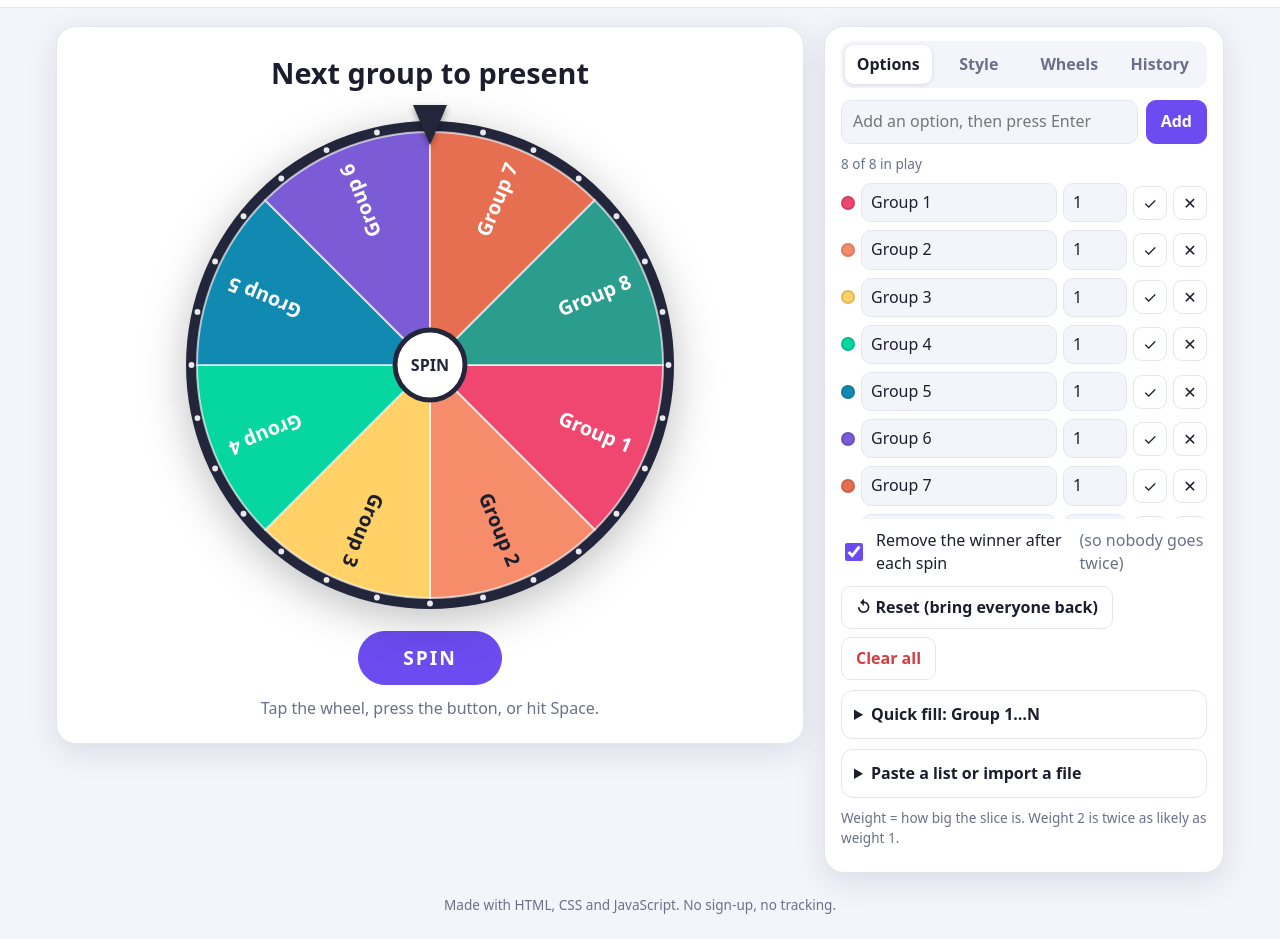
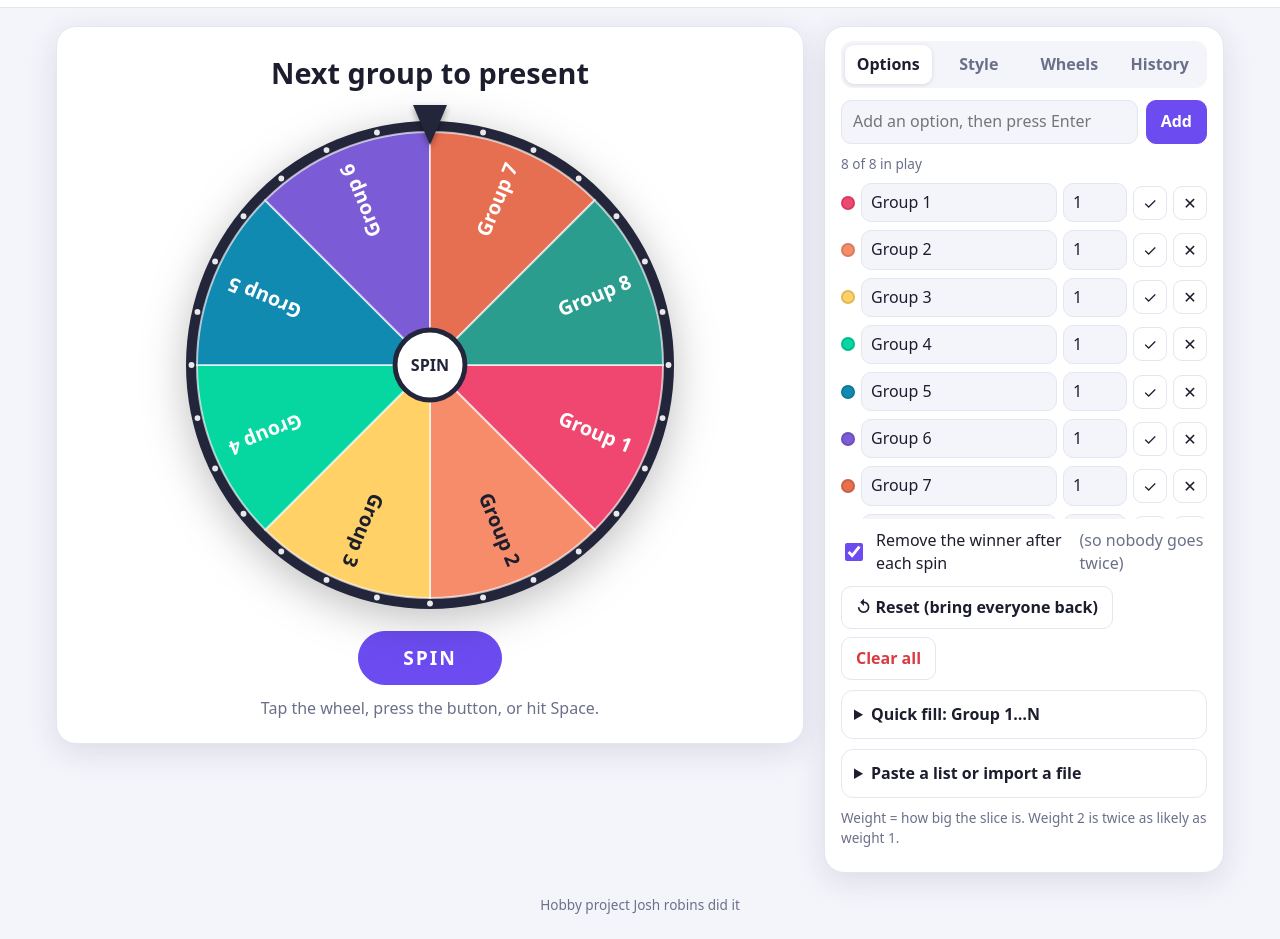
Before and after one commit to Josh-robins/spinpick, a plain HTML site: page index.html in a window 1280 px wide. Shown: the part 56-995 px from the top of the page. Drawn offline with Linux system fonts and the light colour scheme.

Commit message:
Update footer text in index.html

```diff
--- a/index.html
+++ b/index.html
@@ -139,7 +139,7 @@
     </section>
   </main>
 
-  <footer class="foot">Made with HTML, CSS and JavaScript. No sign-up, no tracking.</footer>
+  <footer class="foot">Hobby project Josh robins did it</footer>
 
   <!-- Result dialog -->
   <dialog id="resultDlg" aria-labelledby="resultText">
```
